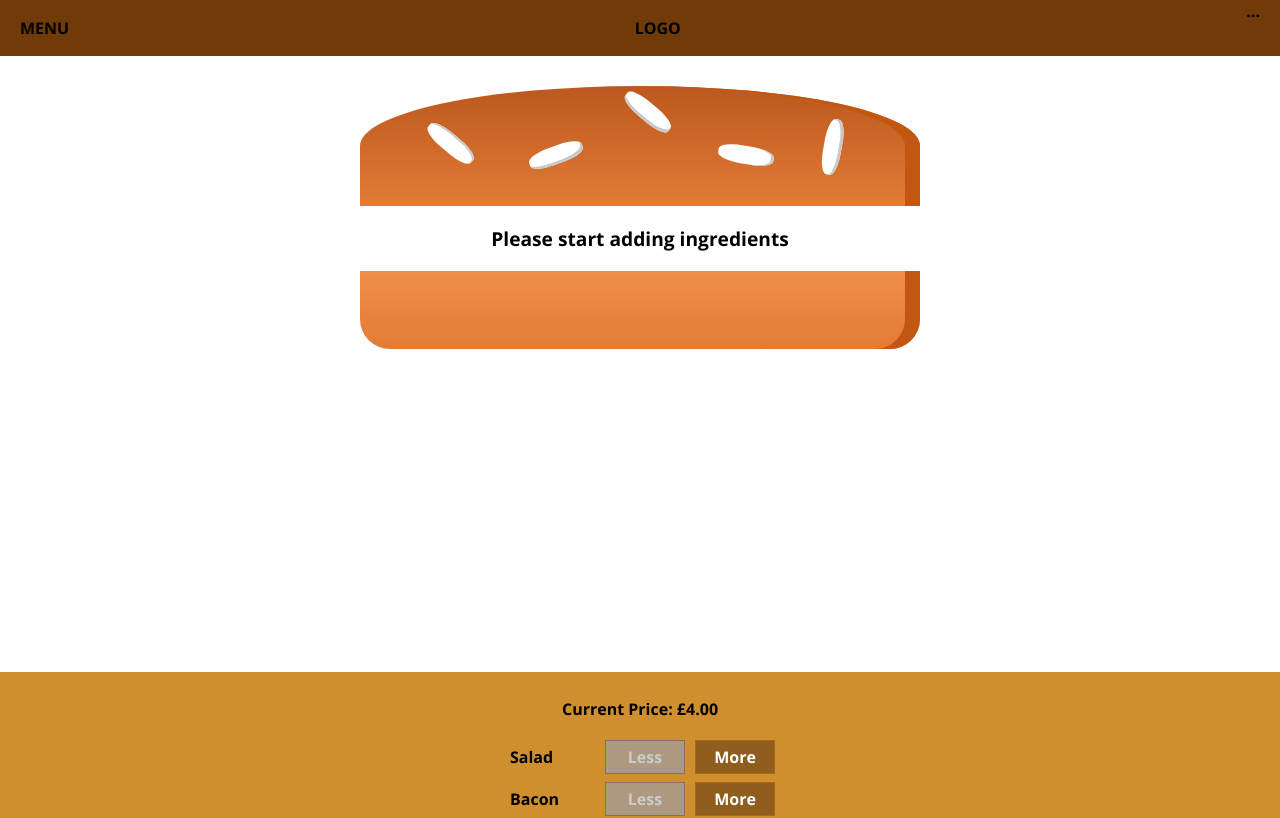
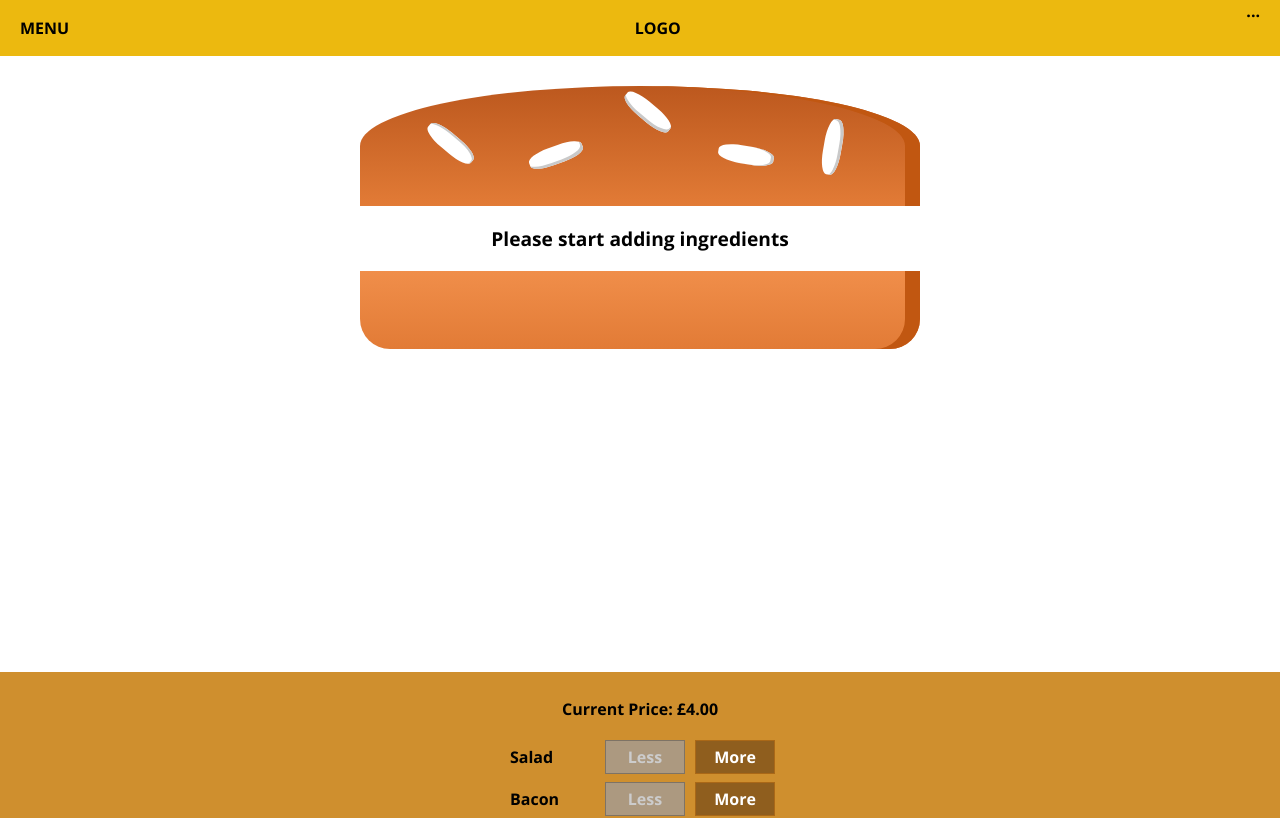
Before and after one commit to DarrylJF/react-burger-builder, a React (Create React App) app: page / in a window 1280 px wide. Shown: the top 818 px of the page. Built offline with nearby package versions, Linux system fonts and the light colour scheme.

Commit message:
updated toolbar color

```diff
--- a/src/components/Navigation/Toolbar/Toolbar.module.scss
+++ b/src/components/Navigation/Toolbar/Toolbar.module.scss
@@ -4,7 +4,7 @@
   position: fixed;
   top: 0;
   left: 0;
-  background-color: #703b09;
+  background-color: #ecb90f;
   display: flex;
   justify-content: space-between;
   align-items: center;
```
